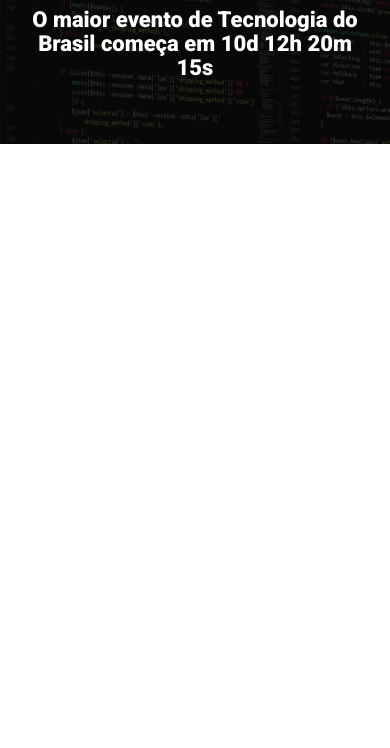
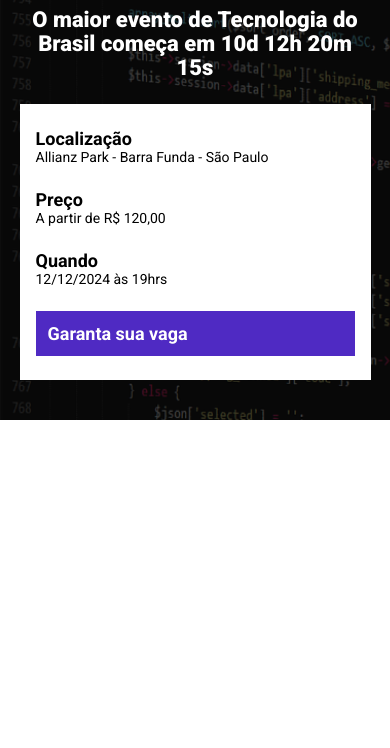
Before and after one commit to raquelbiondi/tech_talks, a website built with Parcel: page src/index.html in a window 390 px wide. Shown: the part 96-844 px from the top of the page. Built offline with nearby package versions, Linux system fonts and the light colour scheme.

Commit message:
finalizando cabeçalho

```diff
--- a/src/index.html
+++ b/src/index.html
@@ -17,6 +17,25 @@
             <p class="hero__text">
                 O maior evento de Tecnologia do Brasil começa em 10d 12h 20m 15s
             </p>
+
+            <div class="infos-bar">
+                <ul class="infos-bar__infos">
+                    <li class="infos-bar__infos__item">
+                        <b>Localização</b>
+                        Allianz Park - Barra Funda - São Paulo
+                    </li>
+                    <li class="infos-bar__infos__item">
+                        <b>Preço</b>
+                        A partir de R$ 120,00
+                    </li>
+                    <li class="infos-bar__infos__item">
+                        <b>Quando</b>
+                        12/12/2024 às 19hrs
+                    </li>
+                </ul>
+                <a href="#" class="button button--primary">Garanta sua vaga</a>
+            </div>
+
         </div>
     </header>
     <script src="scripts/main.js"></script>
--- /dev/null
+++ b/src/styles/components/_buttons.scss
@@ -0,0 +1,23 @@
+.button {
+    padding: 12px;
+    font-size: 18px;
+    font-weight: bold;
+    text-decoration: none;
+    text-align: center;
+    white-space: nowrap;
+
+    &--primary {
+        color: #fff;
+        background-color: #4F2Ac3;
+    }
+
+    @media (max-width: 640px) {
+        display: block;
+        width: 100%;
+    }
+
+    @media (max-width: 1024px) {
+        display: flex;
+        align-items: center;
+    }
+}
--- /dev/null
+++ b/src/styles/components/_infos_bar.scss
@@ -0,0 +1,40 @@
+.infos-bar {
+    padding: 24px 16px;
+    background-color: #fff;
+    display: flex;
+    justify-content: space-between;
+
+    &__infos {
+        display: flex;
+        gap: 40px;
+
+        &__item {
+            font-size: 14px;
+            color: #000;
+
+            b {
+                color: #000;
+                font-size: 18px;
+                display: block;
+            }
+        }
+    }
+
+    @media (max-width: 640px) {
+        display: block;
+
+        &__infos {
+            display: block;
+
+            &__item {
+                margin-bottom: 24px;
+            }
+        }
+    }
+
+    @media (max-width: 1024px) {
+        &__infos {
+            gap: 16px;
+        }
+    }
+}
--- a/src/styles/main.scss
+++ b/src/styles/main.scss
@@ -1,4 +1,6 @@
 @use 'hero';
+@use 'components/infos_bar';
+@use 'components/buttons';
 
 * {
     margin: 0;
@@ -6,6 +8,7 @@
     box-sizing: border-box;
     font-family: Roboto, sans-serif;
     color: #fff;
+    list-style: none;
 }
 
 .container {
```
Also changed, not shown: src/scripts/main.js (line endings or trailing spaces).
